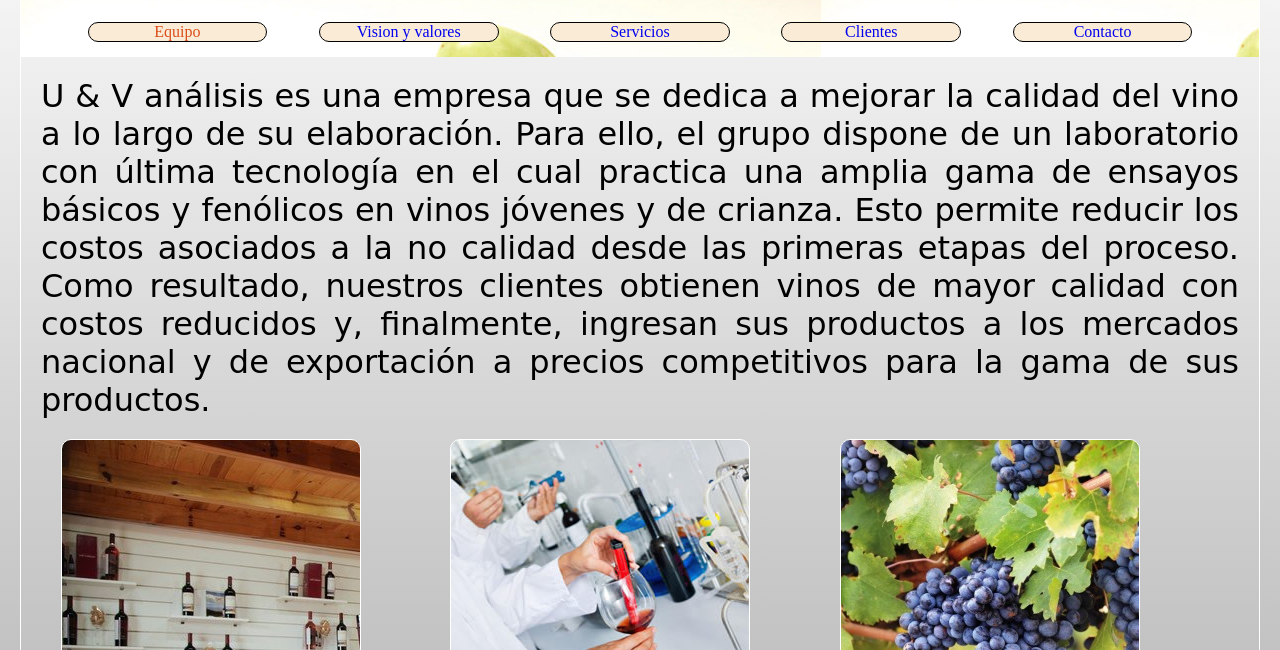
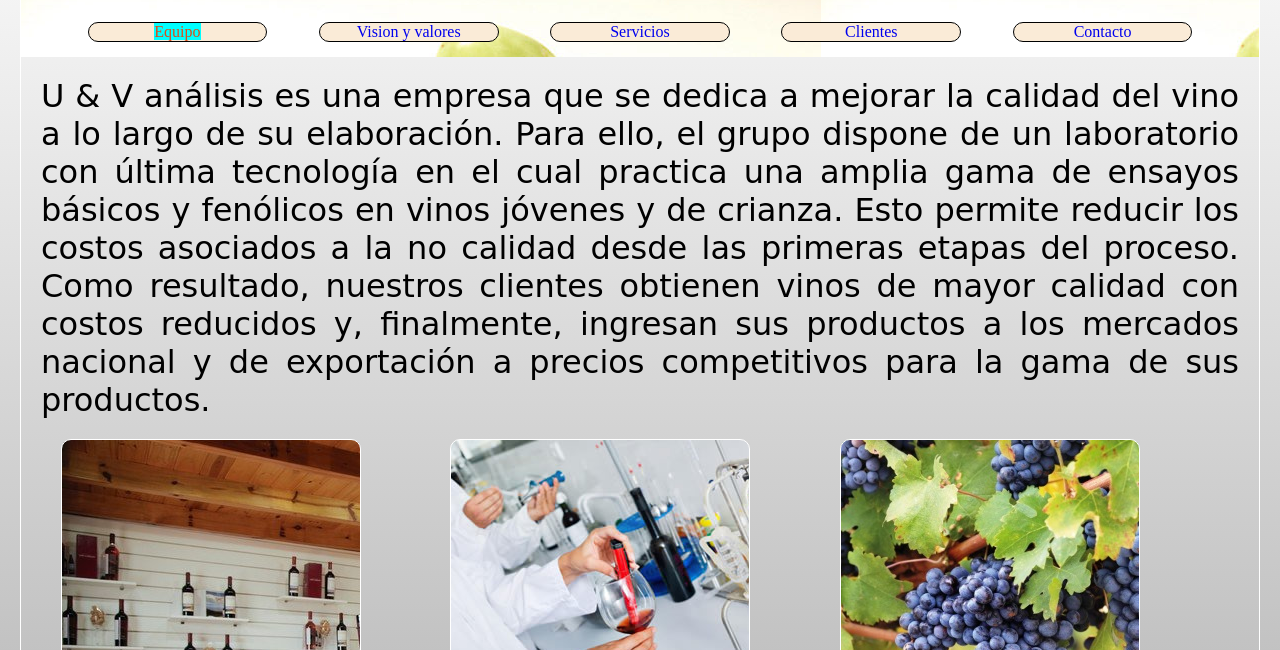
Before and after one commit to gondelsol/gondelsol, a plain HTML site: page index.html in a window 1280 px wide. In both pictures the pointer is over the link "Equipo". Shown: the part 150-800 px from the top of the page. Drawn offline with Linux system fonts and the light colour scheme; a web font is replaced by a local one.

Commit message:
agrego animaciones a la barra de navegacion

```diff
--- a/css/style.css
+++ b/css/style.css
@@ -47,6 +47,11 @@ nav a {
 }
 nav a:hover{
     color: rgb(219, 77, 25);
+    background-color: aqua;
+    border-color: blue;
+    transition: all 0.7s;
+    transform: scale(1.3);
+
 }
 
 /* grilla portada PC */
```
